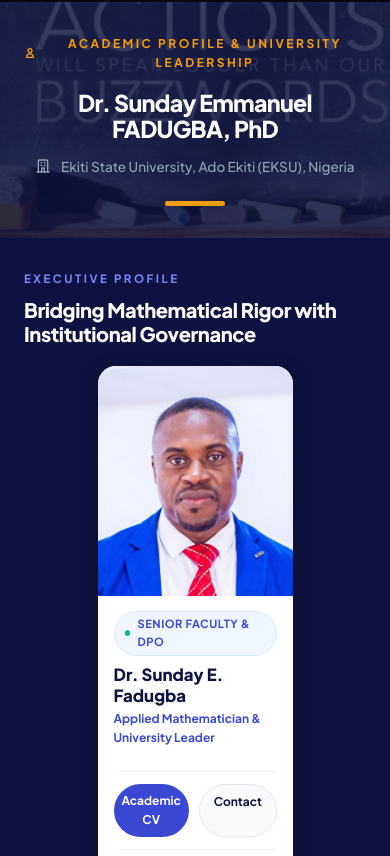
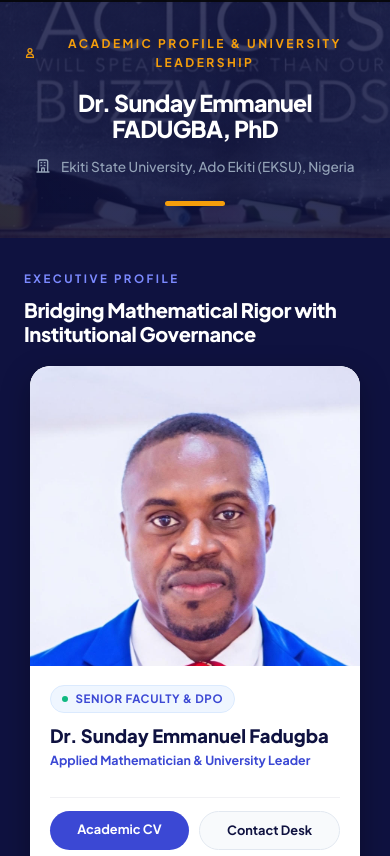
Before and after one commit to kutijoshua76-ai/DR-Fadugba, a website: page about.html in a window 390 px wide. Shown: the part 68-924 px from the top of the page. Drawn offline with nearby package versions, Linux system fonts and the light colour scheme; a web font is replaced by a local one.

Commit message:
style(about): expand portrait card width and fix button wrapping on mobile

```diff
--- a/about.html
+++ b/about.html
@@ -187,9 +187,9 @@
     /* ---- Profile Hero Row (photo + quick-info side by side) ---- */
     .b-profile-hero-row {
       display: grid;
-      grid-template-columns: 240px 1fr;
-      gap: 1.5rem;
-      margin-bottom: 2rem;
+      grid-template-columns: 280px 1fr;
+      gap: 1.75rem;
+      margin-bottom: 2.25rem;
       align-items: start;
     }
 
@@ -198,11 +198,11 @@
       display: flex;
       flex-direction: column;
       background: #ffffff;
-      border-radius: 18px;
+      border-radius: 20px;
       overflow: hidden;
       box-shadow: 0 10px 30px rgba(0,0,0,0.25);
       transition: transform 0.28s cubic-bezier(0.16,1,0.3,1), box-shadow 0.28s;
-      max-width: 240px;
+      max-width: 280px;
       width: 100%;
     }
     .b-portrait-card:hover {
@@ -215,16 +215,16 @@
       position: relative;
       overflow: hidden;
       line-height: 0;
-      border-radius: 18px 18px 0 0;
+      border-radius: 20px 20px 0 0;
     }
     .b-portrait-img {
       width: 100%;
-      height: 280px;
-      aspect-ratio: 3 / 4;
+      height: 320px;
+      aspect-ratio: 4 / 4.6;
       object-fit: cover;
-      object-position: center 10%;
+      object-position: center 8%;
       display: block;
-      border-radius: 18px 18px 0 0;
+      border-radius: 20px 20px 0 0;
       transition: transform 0.4s ease;
     }
     .b-portrait-card:hover .b-portrait-img {
@@ -232,27 +232,27 @@
     }
     .b-portrait-meta {
       background: #ffffff;
-      padding: 1.1rem 1.25rem 1.25rem;
+      padding: 1.35rem 1.4rem 1.45rem;
       display: flex;
       flex-direction: column;
       flex: 1;
       justify-content: space-between;
-      border-radius: 0 0 18px 18px;
+      border-radius: 0 0 20px 20px;
     }
     .b-portrait-badge {
       display: inline-flex;
       align-items: center;
       gap: 0.45rem;
-      font-size: 0.7rem;
+      font-size: 0.72rem;
       font-weight: 700;
-      letter-spacing: 0.5px;
+      letter-spacing: 0.6px;
       text-transform: uppercase;
       color: #3b48d4;
       background: #eff6ff;
       border: 1px solid #dbeafe;
-      padding: 0.22rem 0.65rem;
+      padding: 0.25rem 0.7rem;
       border-radius: 999px;
-      margin-bottom: 0.5rem;
+      margin-bottom: 0.65rem;
       align-self: flex-start;
     }
     .b-portrait-badge .pulse-dot {
@@ -263,17 +263,17 @@
     }
     .b-portrait-name {
       font-family: 'Plus Jakarta Sans', sans-serif;
-      font-size: 1.15rem;
+      font-size: 1.25rem;
       font-weight: 800;
       color: #0f1240;
-      margin-bottom: 0.2rem;
+      margin-bottom: 0.25rem;
       line-height: 1.25;
     }
     .b-portrait-role {
-      font-size: 0.8rem;
+      font-size: 0.84rem;
       color: #3b48d4;
       font-weight: 700;
-      margin-bottom: 0.85rem;
+      margin-bottom: 0.9rem;
     }
     .b-meta-list {
       display: flex;
@@ -294,20 +294,21 @@
     .b-portrait-actions {
       display: flex;
       gap: 0.65rem;
-      margin-top: 0.85rem;
-      padding-top: 0.75rem;
+      margin-top: 0.9rem;
+      padding-top: 0.8rem;
       border-top: 1px solid #f1f1f4;
     }
     .b-btn-sm {
       flex: 1;
       text-align: center;
-      font-size: 0.78rem;
+      font-size: 0.82rem;
       font-weight: 700;
-      padding: 0.5rem 0.65rem;
+      padding: 0.55rem 0.85rem;
       border-radius: 999px;
       text-decoration: none;
       transition: all 0.2s ease;
       display: inline-block;
+      white-space: nowrap;
     }
     .b-btn-sm--blue {
       background: #3b48d4;
@@ -661,13 +662,13 @@
     /* Tablets: 1024px and below */
     @media (max-width: 1024px) {
       .bento-grid-primary { grid-template-columns: 1fr 1fr; }
-      .b-portrait-card { grid-row: auto; max-width: 210px; }
-      .b-portrait-img { height: 250px; }
+      .b-portrait-card { grid-row: auto; max-width: 250px; }
+      .b-portrait-img { height: 290px; }
       .b-bio2-card { grid-column: auto; }
       .bento-grid-positions { grid-template-columns: 1fr 1fr; }
       .bento-grid-pillars { grid-template-columns: 1fr 1fr; }
       .bento-cta-row { grid-template-columns: 1fr; }
-      .b-profile-hero-row { grid-template-columns: 210px 1fr; gap: 1.25rem; }
+      .b-profile-hero-row { grid-template-columns: 250px 1fr; gap: 1.4rem; }
     }
 
     /* Large mobile: 768px and below */
@@ -677,22 +678,37 @@
       .page-hero { padding: calc(var(--header-height) + 2rem) 0 2rem; }
       .page-hero-title { font-size: 1.75rem; }
 
-      /* Portrait hero stacks vertically on mobile — photo is centered and compactly framed */
+      /* Portrait hero stacks vertically on mobile — photo is centered and comfortably proportioned */
       .b-profile-hero-row {
         grid-template-columns: 1fr;
-        gap: 1.25rem;
+        gap: 1.5rem;
       }
       .b-portrait-card {
-        max-width: 210px;
+        max-width: 360px;
+        width: 100%;
         margin: 0 auto;
-        box-shadow: 0 6px 20px rgba(0,0,0,0.3);
+        border-radius: 20px;
+        box-shadow: 0 10px 30px rgba(0,0,0,0.3);
       }
-      .b-portrait-img-wrap { max-height: 250px; }
+      .b-portrait-img-wrap { max-height: 330px; border-radius: 20px 20px 0 0; }
       .b-portrait-img {
-        height: 250px;
-        aspect-ratio: 3 / 4;
+        height: 330px;
+        width: 100%;
+        aspect-ratio: 4 / 4.4;
         object-fit: cover;
-        object-position: center 10%;
+        object-position: center 8%;
+        border-radius: 20px 20px 0 0;
+      }
+      .b-portrait-meta {
+        padding: 1.35rem 1.4rem 1.45rem;
+      }
+      .b-portrait-name {
+        font-size: 1.25rem;
+      }
+      .b-btn-sm {
+        font-size: 0.82rem;
+        padding: 0.58rem 0.85rem;
+        white-space: nowrap;
       }
 
       .bento-grid-primary,
@@ -715,25 +731,31 @@
       .bento-section-heading { font-size: 1.25rem; }
 
       .b-portrait-card {
-        max-width: 195px;
+        max-width: 330px;
+        width: 100%;
+        margin: 0 auto;
       }
-      .b-portrait-img-wrap { max-height: 230px; }
+      .b-portrait-img-wrap { max-height: 300px; }
       .b-portrait-img {
-        height: 230px;
+        height: 300px;
+        aspect-ratio: 4 / 4.2;
+        object-fit: cover;
+        object-position: center 8%;
       }
       .b-portrait-meta {
-        padding: 0.9rem 1rem 1rem;
+        padding: 1.15rem 1.25rem 1.25rem;
       }
       .b-portrait-name {
-        font-size: 1.05rem;
+        font-size: 1.15rem;
       }
       .b-portrait-role {
-        font-size: 0.75rem;
-        margin-bottom: 0.65rem;
+        font-size: 0.78rem;
+        margin-bottom: 0.75rem;
       }
       .b-btn-sm {
-        font-size: 0.75rem;
-        padding: 0.45rem 0.5rem;
+        font-size: 0.8rem;
+        padding: 0.52rem 0.75rem;
+        white-space: nowrap;
       }
 
       .b-card--blue,
@@ -830,11 +852,11 @@
                 <span class="pulse-dot"></span>
                 Senior Faculty &amp; DPO
               </div>
-              <div class="b-portrait-name">Dr. Sunday E. Fadugba</div>
+              <div class="b-portrait-name">Dr. Sunday Emmanuel Fadugba</div>
               <div class="b-portrait-role">Applied Mathematician &amp; University Leader</div>
               <div class="b-portrait-actions">
                 <a href="cv.html" class="b-btn-sm b-btn-sm--blue">Academic CV</a>
-                <a href="contact.html" class="b-btn-sm b-btn-sm--outline">Contact</a>
+                <a href="contact.html" class="b-btn-sm b-btn-sm--outline">Contact Desk</a>
               </div>
               <div class="b-portrait-socials">
                 <a href="https://scholar.google.com/citations?pli=1&authuser=1&user=BAbkMU4AAAAJ" target="_blank" rel="noopener noreferrer" class="b-social-icon" title="Google Scholar" aria-label="Google Scholar">
```
